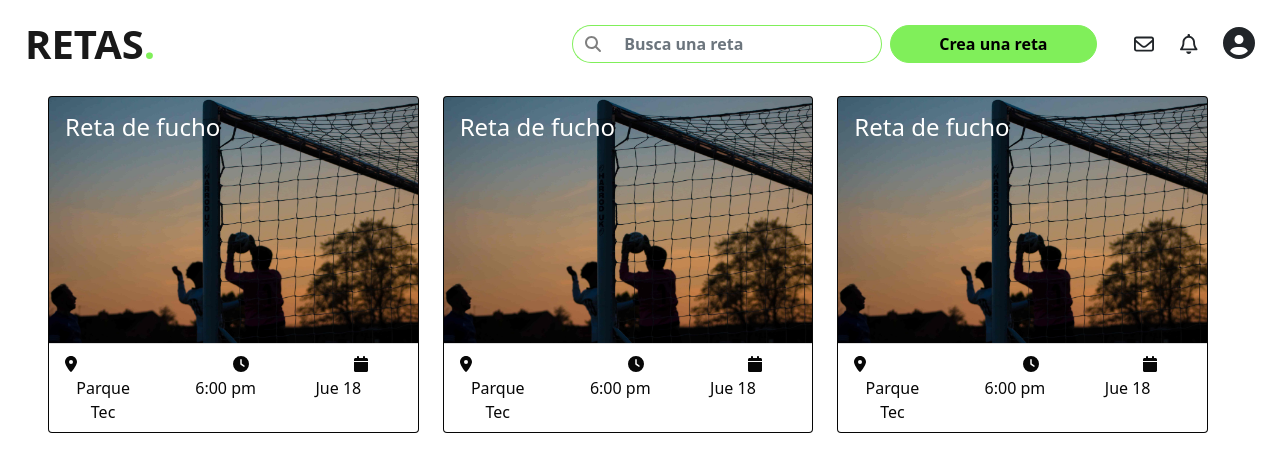
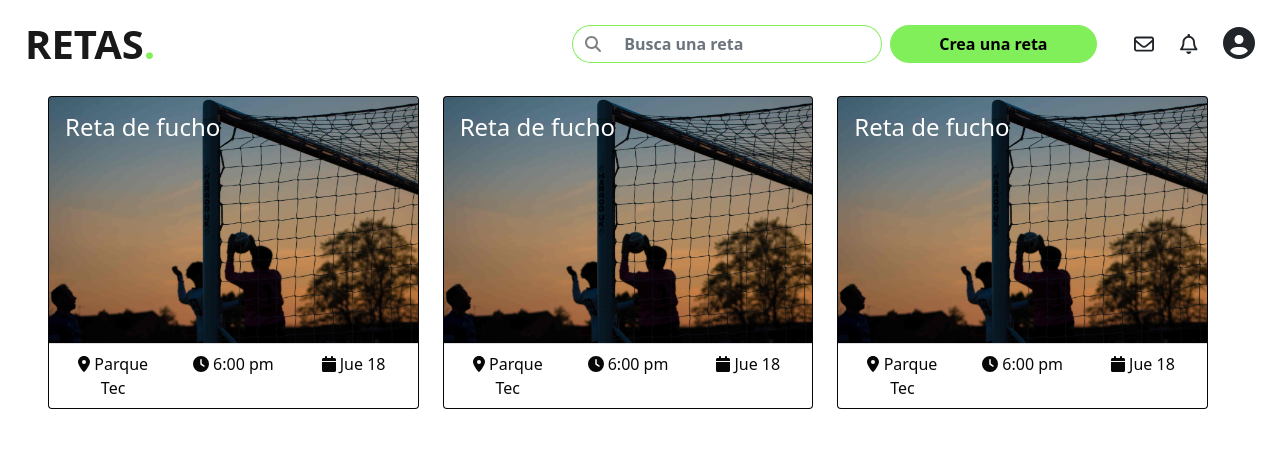
Before and after one commit to Sebas1245/Retas, a React (Create React App) app in the folder client/: page / in a window 1280 px wide. Shown: the top 472 px of the page. Built offline with nearby package versions, Linux system fonts and the light colour scheme.

Commit message:
Correction on card footer

```diff
--- a/client/src/components/Card.tsx
+++ b/client/src/components/Card.tsx
@@ -19,36 +19,19 @@ export default function Card({imgSource, cardTitle, gameLocation, gameTime, game
         <div className="card-footer bg-light text-dark">
             <div className="row">
                 <div className="col">
-                <div className="row">
-                        <div className="col-xs-12 col-md-2">
                     <FontAwesomeIcon icon={faLocationDot} />
-                        </div>
-                        <div className="col-xs-12 col-md-10 d-flex justify-content-start">
                     {' '}
                     {gameLocation}
                 </div>
-                    </div>
-                </div>
                 <div className="col">
-                    <div className="row justify-content-center">
-                        <div className="col-xs-12 col-md-2">
                     <FontAwesomeIcon icon={faClock} />
-                        </div>
-                        <div className="col-xs-12 col-md-10 d-flex justify-content-start">
                     {' '}
                     {gameTime}
                 </div>
-                    </div>
-                </div>
                 <div className="col">
-                    <div className="row justify-content-center">
-                        <div className="col-xs-12 col-md-2">
                     <FontAwesomeIcon icon={faCalendar} />
-                        </div>
-                        <div className="col-xs-12 col-md-10 d-flex justify-content-start">
+                    {' '}
                     {gameDate}
-                        </div>
-                    </div>
                 </div>
             </div>
         </div>
```
Lines whose indentation alone changed are shown as unchanged.
